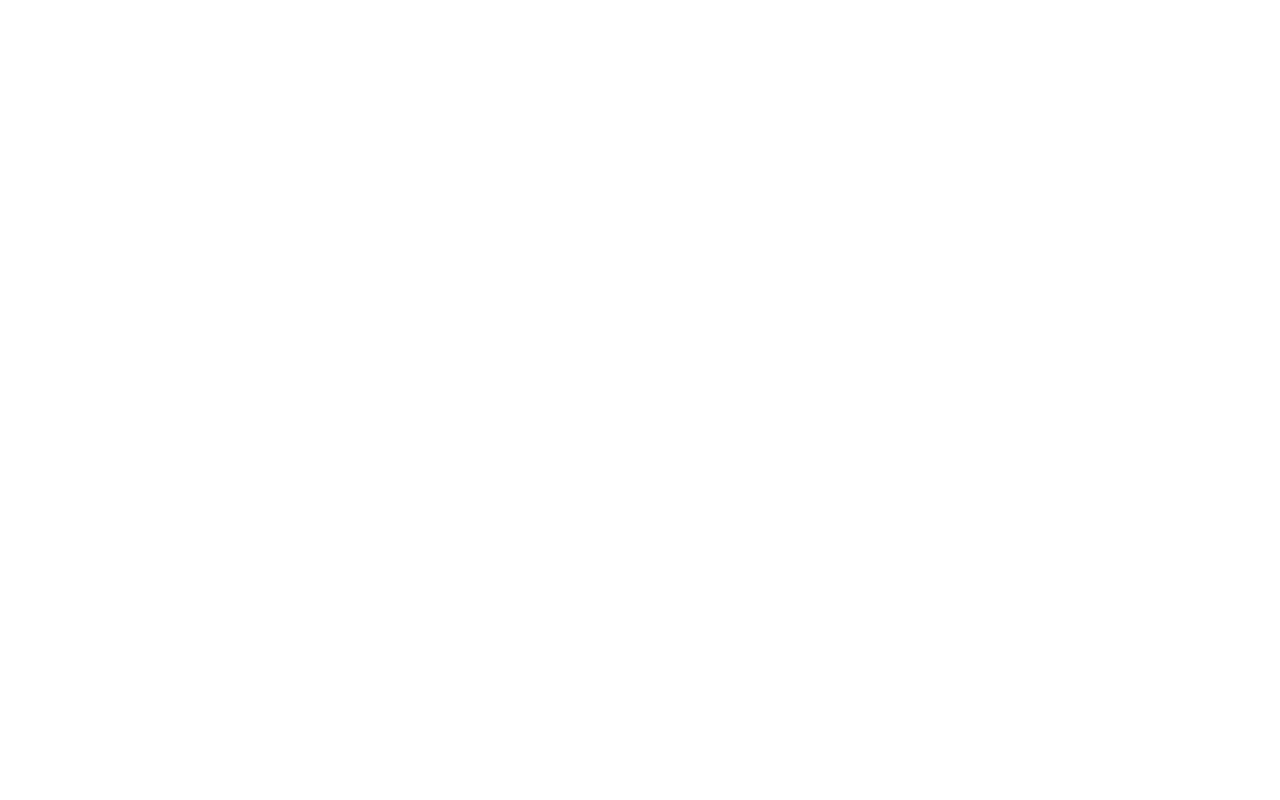
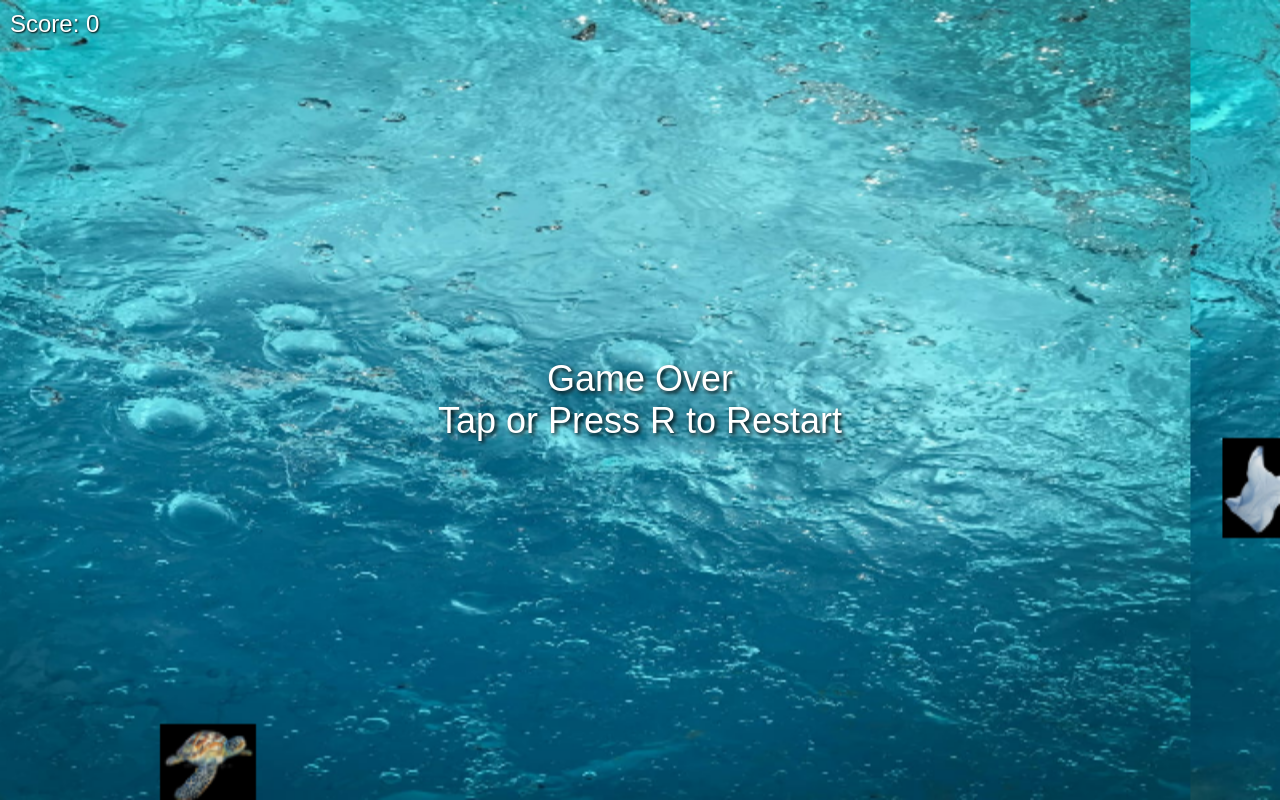
Before and after one commit to alfie702/turtle-journey, a plain HTML site: page index.html in a window 1280 px wide. Drawn offline with Linux system fonts and the light colour scheme.

Commit message:
Update index.html

```diff
--- a/index.html
+++ b/index.html
@@ -1 +1,198 @@
-<!DOCTYPE html><html><head><title>Turtle Journey</title></head><body><!-- Game HTML goes here --></body></html>
+<!DOCTYPE html>
+<html lang="en">
+<head>
+  <meta charset="UTF-8" />
+  <title>Turtle Journey</title>
+  <style>
+    * { margin: 0; padding: 0; box-sizing: border-box; }
+    html, body {
+      height: 100%;
+      overflow: hidden;
+    }
+    canvas {
+      display: block;
+      background: url('background.png') repeat-x;
+      background-size: cover;
+      width: 100vw;
+      height: 100vh;
+    }
+    #score {
+      position: absolute;
+      top: 10px;
+      left: 10px;
+      color: white;
+      font-size: 24px;
+      font-family: sans-serif;
+      text-shadow: 1px 1px 2px black;
+      z-index: 2;
+    }
+    #gameOver {
+      position: absolute;
+      top: 50%;
+      left: 50%;
+      transform: translate(-50%, -50%);
+      font-size: 36px;
+      color: white;
+      font-family: sans-serif;
+      text-shadow: 2px 2px 4px black;
+      display: none;
+      z-index: 2;
+      text-align: center;
+    }
+  </style>
+</head>
+<body>
+  <div id="score">Score: 0</div>
+  <div id="gameOver">Game Over<br>Tap or Press R to Restart</div>
+  <canvas id="gameCanvas" width="800" height="400"></canvas>
+
+  <script>
+    const canvas = document.getElementById('gameCanvas');
+    const ctx = canvas.getContext('2d');
+
+    const turtleImg = new Image();
+    turtleImg.src = 'turtle.png';
+    const plasticImg = new Image();
+    plasticImg.src = 'plastic.png';
+    const jellyfishImg = new Image();
+    jellyfishImg.src = 'jellyfish.png';
+    const bg = new Image();
+    bg.src = 'background.png';
+
+    // Sounds
+    const collectSound = new Audio('collect.mp3');
+    const crashSound = new Audio('crash.mp3');
+
+    let turtle = { x: 100, y: 200, width: 60, height: 40, dy: 0 };
+    let gravity = 0.4;
+    let flapStrength = -8;
+    let obstacles = [];
+    let collectibles = [];
+    let score = 0;
+    let gameOver = false;
+    let bgOffset = 0;
+
+    function resetGame() {
+      turtle.y = 200;
+      turtle.dy = 0;
+      obstacles = [];
+      collectibles = [];
+      score = 0;
+      gameOver = false;
+      document.getElementById('score').innerText = 'Score: 0';
+      document.getElementById('gameOver').style.display = 'none';
+      loop();
+    }
+
+    function spawnObstacle() {
+      obstacles.push({
+        x: canvas.width,
+        y: Math.random() * (canvas.height - 50),
+        width: 50,
+        height: 50
+      });
+    }
+
+    function spawnCollectible() {
+      collectibles.push({
+        x: canvas.width,
+        y: Math.random() * (canvas.height - 50),
+        width: 40,
+        height: 40
+      });
+    }
+
+    function isColliding(a, b) {
+      return (
+        a.x < b.x + b.width &&
+        a.x + a.width > b.x &&
+        a.y < b.y + b.height &&
+        a.y + a.height > b.y
+      );
+    }
+
+    function drawBackground() {
+      bgOffset -= 2;
+      if (bgOffset <= -canvas.width) bgOffset = 0;
+      ctx.drawImage(bg, bgOffset, 0, canvas.width, canvas.height);
+      ctx.drawImage(bg, bgOffset + canvas.width, 0, canvas.width, canvas.height);
+    }
+
+    function loop() {
+      if (gameOver) return;
+
+      ctx.clearRect(0, 0, canvas.width, canvas.height);
+      drawBackground();
+
+      // Physics
+      turtle.dy += gravity;
+      turtle.y += turtle.dy;
+
+      // Draw turtle
+      ctx.drawImage(turtleImg, turtle.x, turtle.y, turtle.width, turtle.height);
+
+      // Boundaries
+      if (turtle.y < 0) turtle.y = 0;
+      if (turtle.y + turtle.height > canvas.height) {
+        turtle.y = canvas.height - turtle.height;
+        endGame();
+      }
+
+      // Spawns
+      if (Math.random() < 0.02) spawnObstacle();
+      if (Math.random() < 0.01) spawnCollectible();
+
+      // Obstacles
+      for (let i = obstacles.length - 1; i >= 0; i--) {
+        let obs = obstacles[i];
+        obs.x -= 4;
+        ctx.drawImage(plasticImg, obs.x, obs.y, obs.width, obs.height);
+        if (isColliding(turtle, obs)) {
+          crashSound.play();
+          endGame();
+        }
+        if (obs.x + obs.width < 0) obstacles.splice(i, 1);
+      }
+
+      // Collectibles
+      for (let i = collectibles.length - 1; i >= 0; i--) {
+        let col = collectibles[i];
+        col.x -= 3;
+        ctx.drawImage(jellyfishImg, col.x, col.y, col.width, col.height);
+        if (isColliding(turtle, col)) {
+          collectSound.play();
+          score += 1;
+          document.getElementById('score').innerText = 'Score: ' + score;
+          collectibles.splice(i, 1);
+        }
+        if (col.x + col.width < 0) collectibles.splice(i, 1);
+      }
+
+      requestAnimationFrame(loop);
+    }
+
+    function endGame() {
+      gameOver = true;
+      document.getElementById('gameOver').style.display = 'block';
+    }
+
+    function flap() {
+      if (!gameOver) turtle.dy = flapStrength;
+    }
+
+    // Keyboard + Touch Controls
+    document.addEventListener('keydown', (e) => {
+      if (e.code === 'Space') flap();
+      if (e.key.toLowerCase() === 'r' && gameOver) resetGame();
+    });
+
+    canvas.addEventListener('mousedown', flap);
+    canvas.addEventListener('touchstart', (e) => {
+      e.preventDefault();
+      flap();
+    }, { passive: false });
+
+    bg.onload = () => loop();
+  </script>
+</body>
+</html>
```
